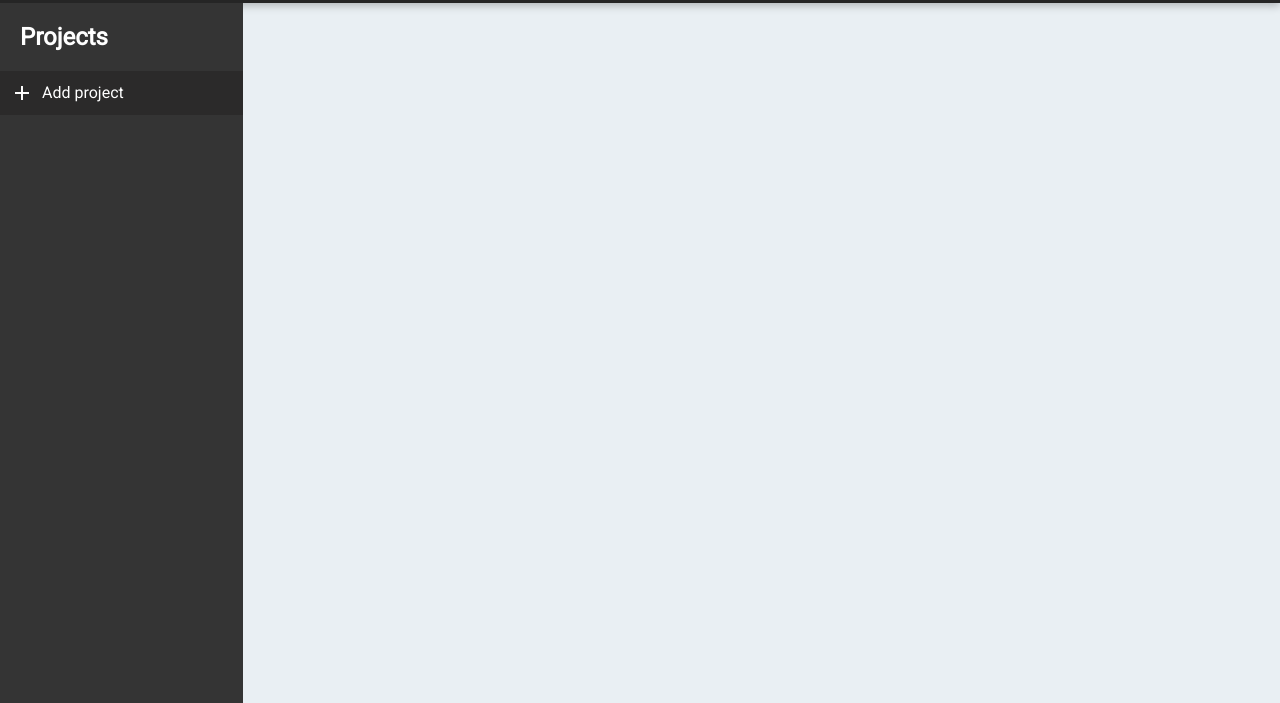
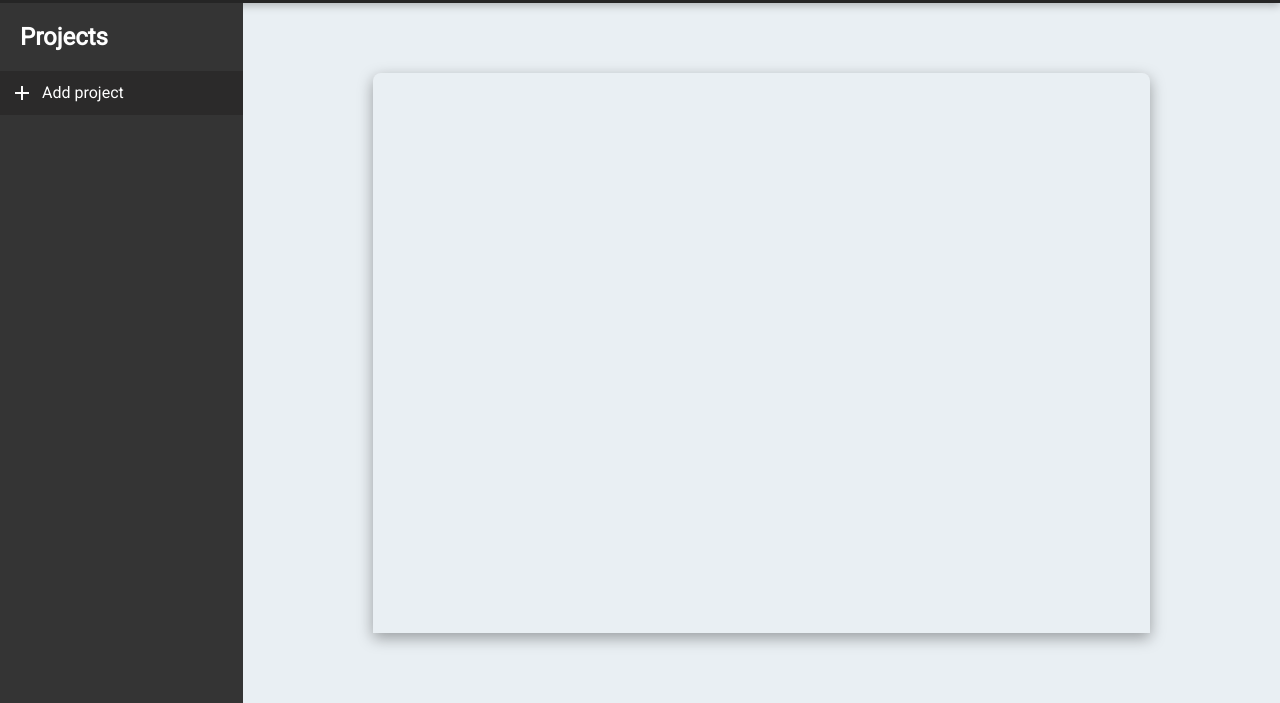
Before and after one commit to yurishe0/top-todo, a website: page dist/index.html in a window 1280 px wide. Shown: the part 97-800 px from the top of the page. Drawn offline with Linux system fonts and the light colour scheme.

Commit message:
Class name adjustment

```diff
--- a/dist/index.html
+++ b/dist/index.html
@@ -27,7 +27,7 @@
                 </div>
             </div>
             <div class="content-container">
-                <div class="todos-container"></div>
+                <div class="project-container"></div>
             </div>
         </div>
     </div>
```
